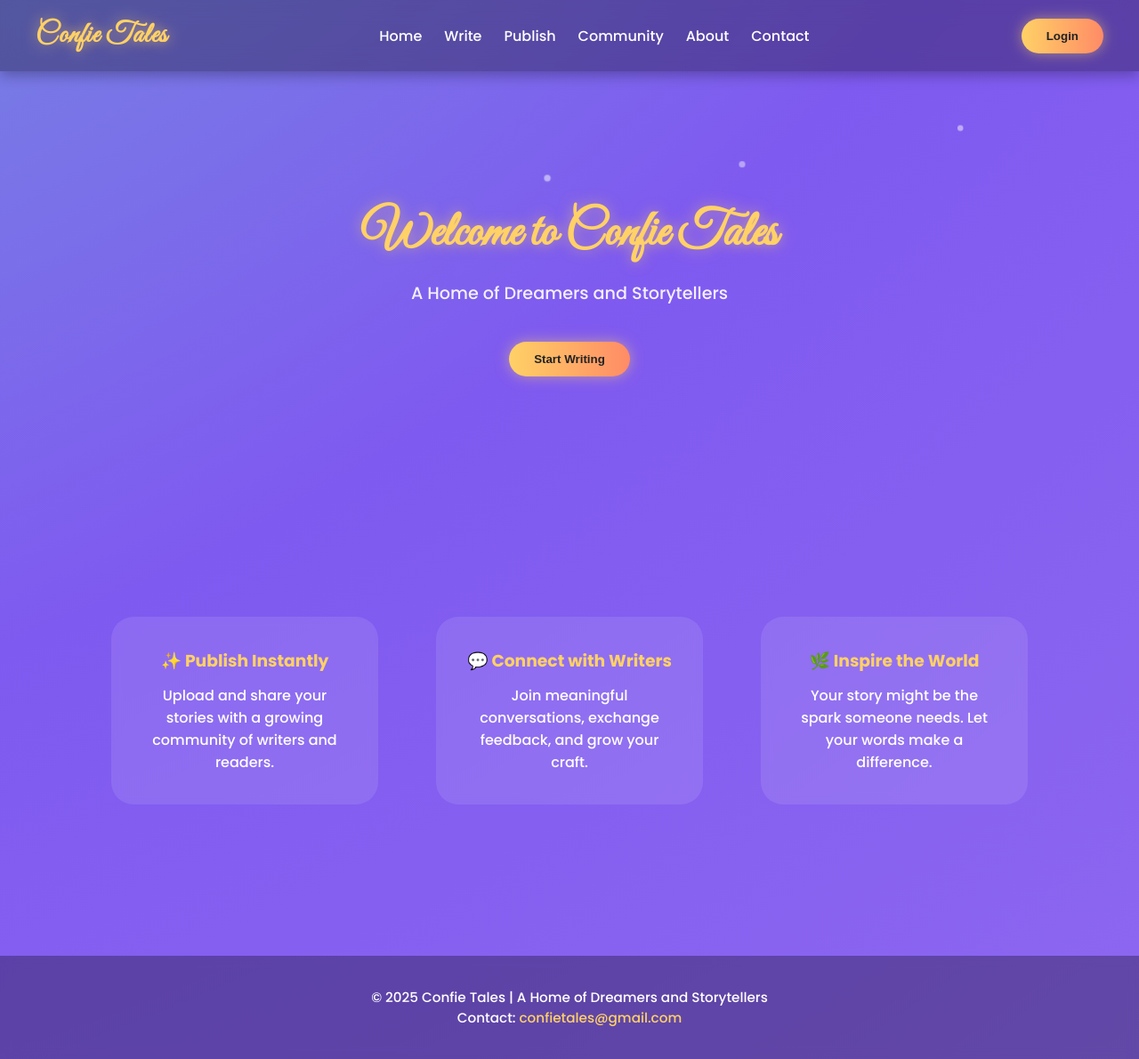
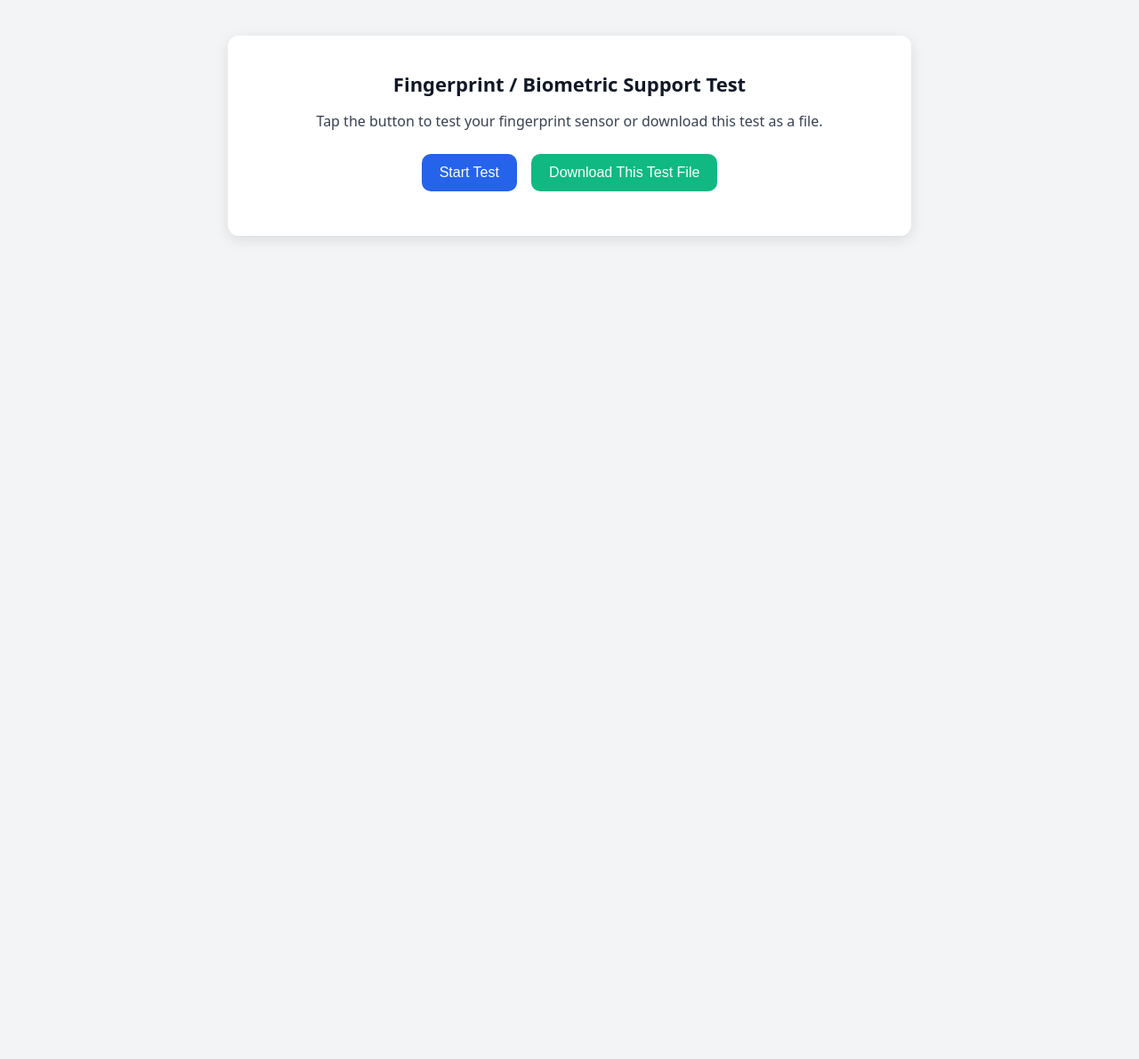
Before and after one commit to confietales-dev/Confie-tale, a plain HTML site: page index.html in a window 1280 px wide. Shown: the whole page at 89% size. After the commit the page ends 800 px from the top, so only its background shows below. Drawn offline with Linux system fonts and the light colour scheme.

Commit message:
Update index.html

```diff
--- a/index.html
+++ b/index.html
@@ -1,301 +1,90 @@
 <!DOCTYPE html>
 <html lang="en">
 <head>
-  <meta charset="UTF-8" />
-  <meta name="viewport" content="width=device-width, initial-scale=1.0" />
-  <title>Confie Tales | A Home of Dreamers and Storytellers</title>
+  <meta charset="UTF-8">
+  <title>Fingerprint/Biometric Test</title>
+  <meta name="viewport" content="width=device-width,initial-scale=1">
   <style>
-    @import url('https://fonts.googleapis.com/css2?family=Great+Vibes&family=Poppins:wght@300;500;700&display=swap');
-
-    * { margin: 0; padding: 0; box-sizing: border-box; }
-
     body {
-      font-family: 'Poppins', sans-serif;
-      background: radial-gradient(circle at top, #5fe8c1, #7f5af0, #a37cf0);
-      background-size: 400% 400%;
-      animation: gradientShift 15s ease infinite;
-      color: white;
-      overflow-x: hidden;
+      font-family: system-ui, sans-serif;
+      background: #f3f4f6;
+      text-align: center;
+      padding: 32px;
+      color: #111827;
     }
-
-    @keyframes gradientShift {
-      0% {background-position: 0% 50%;}
-      50% {background-position: 100% 50%;}
-      100% {background-position: 0% 50%;}
+    .card {
+      max-width: 720px;
+      margin: 0 auto;
+      background: #fff;
+      border-radius: 12px;
+      padding: 24px;
+      box-shadow: 0 4px 16px rgba(0,0,0,0.1);
     }
-
-    header {
-      display: flex;
-      justify-content: space-between;
-      align-items: center;
-      padding: 20px 40px;
-      background: rgba(0, 0, 0, 0.3);
-      backdrop-filter: blur(12px);
-      position: sticky;
-      top: 0;
-      z-index: 1000;
-      box-shadow: 0 4px 15px rgba(0,0,0,0.3);
+    h1 { font-size: 22px; margin-bottom: 12px; }
+    p { color: #374151; margin-bottom: 20px; }
+    button {
+      padding: 12px 20px;
+      margin: 6px;
+      border: none;
+      border-radius: 10px;
+      background: #2563eb;
+      color: #fff;
+      cursor: pointer;
+      font-size: 16px;
     }
-
-    header h1 {
-      font-family: 'Great Vibes', cursive;
-      font-size: 2em;
-      letter-spacing: 1px;
-      color: #ffd166;
-      text-shadow: 0 0 15px rgba(255,209,102,0.6);
-    }
-
-    nav {
-      display: flex;
-      gap: 25px;
-      transition: all 0.5s ease;
-    }
-
-    nav a {
-      text-decoration: none;
-      color: white;
-      font-weight: 500;
-      position: relative;
-    }
-
-    nav a::after {
-      content: "";
-      position: absolute;
-      bottom: -5px;
-      left: 0;
-      width: 0%;
-      height: 2px;
-      background: #ffd166;
-      transition: width 0.3s ease;
-    }
-
-    nav a:hover::after {
-      width: 100%;
-    }
-
-    .menu-btn {
-      width: 35px;
-      height: 25px;
-      position: relative;
-      display: none;
-      cursor: pointer;
-    }
-
-    .menu-btn span {
-      position: absolute;
-      width: 100%;
-      height: 4px;
-      background: white;
-      border-radius: 5px;
-      transition: all 0.4s;
-    }
-
-    .menu-btn span:nth-child(1) { top: 0; }
-    .menu-btn span:nth-child(2) { top: 10px; }
-    .menu-btn span:nth-child(3) { top: 20px; }
-
-    .menu-btn.active span:nth-child(1) { transform: rotate(45deg); top: 10px; }
-    .menu-btn.active span:nth-child(2) { opacity: 0; }
-    .menu-btn.active span:nth-child(3) { transform: rotate(-45deg); top: 10px; }
-
-    .btn {
-      padding: 12px 28px;
-      background: linear-gradient(90deg, #ffd166, #ff8b66);
-      color: #222;
-      border: none;
-      border-radius: 30px;
-      font-weight: 600;
-      cursor: pointer;
-      transition: all 0.3s ease;
-      box-shadow: 0 0 15px rgba(255,209,102,0.5);
-    }
-
-    .btn:hover {
-      transform: scale(1.1);
-      box-shadow: 0 0 30px rgba(255,209,102,0.8);
-    }
-
-    .hero {
-      position: relative;
-      text-align: center;
-      padding: 150px 20px;
-      overflow: hidden;
-    }
-
-    .hero h2 {
-      font-family: 'Great Vibes', cursive;
-      font-size: 3.5em;
-      margin-bottom: 15px;
-      color: #ffd166;
-      text-shadow: 0 0 15px rgba(255,209,102,0.5);
-      animation: floatText 6s ease-in-out infinite;
-    }
-
-    .hero p {
-      font-size: 1.2em;
-      margin-bottom: 40px;
-      opacity: 0.9;
-    }
-
-    /* Floating animation */
-    @keyframes floatText {
-      0%,100% { transform: translateY(0px); }
-      50% { transform: translateY(-15px); }
-    }
-
-    /* Particle effect */
-    .particle {
-      position: absolute;
-      background: rgba(255,255,255,0.8);
-      border-radius: 50%;
-      pointer-events: none;
-      animation: drift 10s linear infinite;
-    }
-
-    @keyframes drift {
-      0% { transform: translateY(0px) translateX(0px) scale(1); opacity: 1; }
-      100% { transform: translateY(-800px) translateX(200px) scale(0.5); opacity: 0; }
-    }
-
-    .features {
-      display: flex;
-      flex-wrap: wrap;
-      justify-content: center;
-      padding: 100px 20px;
-      gap: 25px;
-    }
-
-    .feature {
-      width: 300px;
-      margin: 20px;
-      padding: 35px;
-      background: rgba(255, 255, 255, 0.1);
-      border-radius: 25px;
-      text-align: center;
-      transform: scale(0.95);
-      opacity: 0;
-      animation: popUp 0.8s forwards ease-in-out;
-      transition: all 0.3s ease;
-      backdrop-filter: blur(6px);
-    }
-
-    .feature:nth-child(1) { animation-delay: 0.3s; }
-    .feature:nth-child(2) { animation-delay: 0.6s; }
-    .feature:nth-child(3) { animation-delay: 0.9s; }
-
-    .feature:hover {
-      transform: scale(1.05);
-      background: rgba(255,255,255,0.2);
-      box-shadow: 0 0 25px rgba(255,255,255,0.3);
-    }
-
-    .feature h3 {
-      color: #ffd166;
-      margin-bottom: 12px;
-    }
-
-    footer {
-      text-align: center;
-      padding: 35px 20px;
-      font-size: 0.95em;
-      background: rgba(0, 0, 0, 0.3);
-      margin-top: 50px;
-      backdrop-filter: blur(6px);
-    }
-
-    footer a { color: #ffd166; text-decoration: none; }
-
-    @keyframes popUp {
-      from { opacity: 0; transform: translateY(40px) scale(0.9); }
-      to { opacity: 1; transform: translateY(0) scale(1); }
-    }
-
-    @media (max-width: 768px) {
-      .menu-btn { display: block; }
-      nav {
-        flex-direction: column;
-        position: absolute;
-        top: 70px;
-        left: 0;
-        width: 100%;
-        background: rgba(0,0,0,0.85);
-        max-height: 0;
-        overflow: hidden;
-        transition: max-height 0.5s ease;
-      }
-      nav.active {
-        max-height: 400px;
-        padding: 20px 0;
-      }
-      nav a { display: block; padding: 10px 0; }
-    }
+    button.download { background: #10b981; }
+    #status { margin-top: 20px; font-size: 16px; }
+    #details { font-size: 14px; color: #6b7280; margin-top: 10px; }
   </style>
 </head>
 <body>
+  <div class="card">
+    <h1>Fingerprint / Biometric Support Test</h1>
+    <p>Tap the button to test your fingerprint sensor or download this test as a file.</p>
 
-  <header>
-    <h1>Confie Tales</h1>
-    <div class="menu-btn" id="menu-btn">
-      <span></span><span></span><span></span>
-    </div>
-    <nav id="menu">
-      <a href="#">Home</a>
-      <a href="#">Write</a>
-      <a href="#">Publish</a>
-      <a href="#">Community</a>
-      <a href="#">About</a>
-      <a href="#">Contact</a>
-    </nav>
-    <button class="btn">Login</button>
-  </header>
+    <button id="authBtn">Start Test</button>
+    <button class="download" id="downloadBtn">Download This Test File</button>
 
-  <section class="hero" id="hero">
-    <h2>Welcome to Confie Tales</h2>
-    <p>A Home of Dreamers and Storytellers</p>
-    <button class="btn">Start Writing</button>
-  </section>
-
-  <section class="features">
-    <div class="feature">
-      <h3>✨ Publish Instantly</h3>
-      <p>Upload and share your stories with a growing community of writers and readers.</p>
-    </div>
-    <div class="feature">
-      <h3>💬 Connect with Writers</h3>
-      <p>Join meaningful conversations, exchange feedback, and grow your craft.</p>
-    </div>
-    <div class="feature">
-      <h3>🌿 Inspire the World</h3>
-      <p>Your story might be the spark someone needs. Let your words make a difference.</p>
-    </div>
-  </section>
-
-  <footer>
-    <p>© 2025 Confie Tales | A Home of Dreamers and Storytellers</p>
-    <p>Contact: <a href="mailto:confietales@gmail.com">confietales@gmail.com</a></p>
-  </footer>
+    <div id="status"></div>
+    <div id="details"></div>
+  </div>
 
   <script>
-    // Menu toggle
-    const menuBtn = document.getElementById('menu-btn');
-    const menu = document.getElementById('menu');
-    menuBtn.addEventListener('click', () => {
-      menuBtn.classList.toggle('active');
-      menu.classList.toggle('active');
+    const status = document.getElementById('status');
+    const details = document.getElementById('details');
+    const authBtn = document.getElementById('authBtn');
+    const downloadBtn = document.getElementById('downloadBtn');
+
+    authBtn.addEventListener('click', async () => {
+      details.innerText = '';
+      if (!window.PublicKeyCredential) {
+        status.innerText = "❌ Your browser doesn't support fingerprint/biometric API.";
+        return;
+      }
+
+      try {
+        const challenge = new Uint8Array(32);
+        window.crypto.getRandomValues(challenge);
+
+        await navigator.credentials.get({
+          publicKey: { challenge, userVerification: "required" }
+        });
+
+        status.innerText = "✅ Fingerprint detected successfully!";
+      } catch (err) {
+        status.innerText = "⚠️ Failed or unsupported: " + err.name;
+        details.innerText = err.message;
+      }
     });
 
-    // Particle effect
-    const hero = document.getElementById('hero');
-    for(let i=0; i<30; i++){
-      let particle = document.createElement('div');
-      particle.classList.add('particle');
-      particle.style.width = `${Math.random()*6+4}px`;
-      particle.style.height = particle.style.width;
-      particle.style.left = `${Math.random()*100}%`;
-      particle.style.top = `${Math.random()*100}%`;
-      particle.style.animationDuration = `${Math.random()*10+5}s`;
-      hero.appendChild(particle);
-    }
+    downloadBtn.addEventListener('click', () => {
+      const blob = new Blob([document.documentElement.outerHTML], { type: "text/html" });
+      const link = document.createElement("a");
+      link.href = URL.createObjectURL(blob);
+      link.download = "fingerprint_test.html";
+      link.click();
+      URL.revokeObjectURL(link.href);
+    });
   </script>
 </body>
 </html>
```
